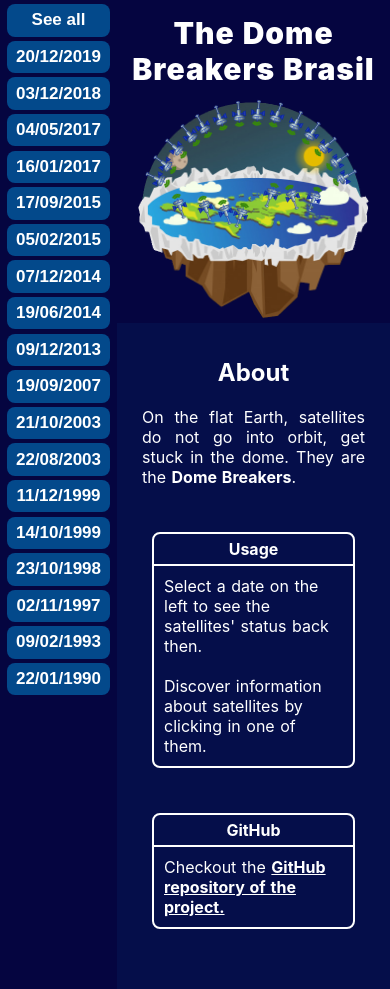
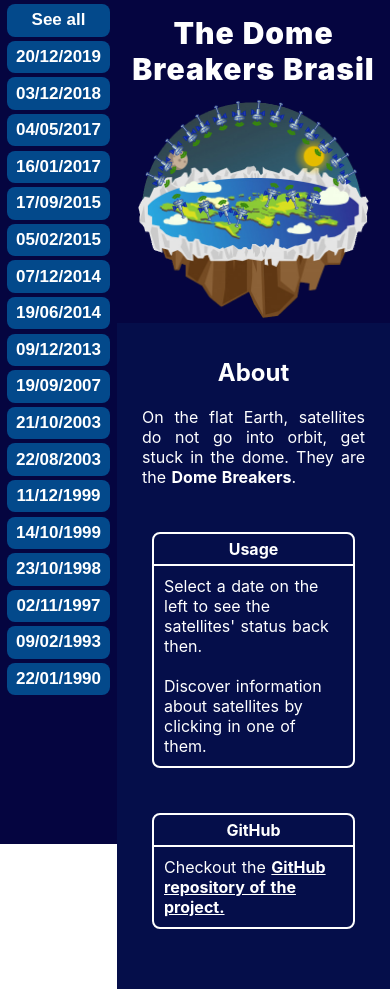
Before and after one commit to Gabriel-Aragao/dome-breakers, a Nuxt app: page / in a window 390 px wide. Built offline with nearby package versions, Linux system fonts and the light colour scheme.

Commit message:
responsivity fixed

```diff
--- a/pages/index.vue
+++ b/pages/index.vue
@@ -197,13 +197,13 @@
 </script>
 
 <!-- Add 'scoped' attribute to limit CSS to this component only -->
-<style scoped>
+<style>
 .container{
   display: flex;
   flex-direction: row;
   background-color: #050540;
-  height: 100%;
-  width: 100%;
+  width: 100vw;
+  height: 100vh;
   margin: 0%;
   z-index: 0;
 }
@@ -360,7 +360,7 @@
   color: white;
   font-weight: 700;
 }
-@media only screen and (orientation: landscape) {
+@media screen and (min-width:790px) {
   .main {
     flex-direction: row;
     width: 75%;
@@ -385,7 +385,7 @@
     font-size: 40px;
   }
 }
-@media only screen and (orientation: portrait){
+@media screen and (max-width:789px){
   .main {
     flex-direction: column;
     width: 70%;
```
